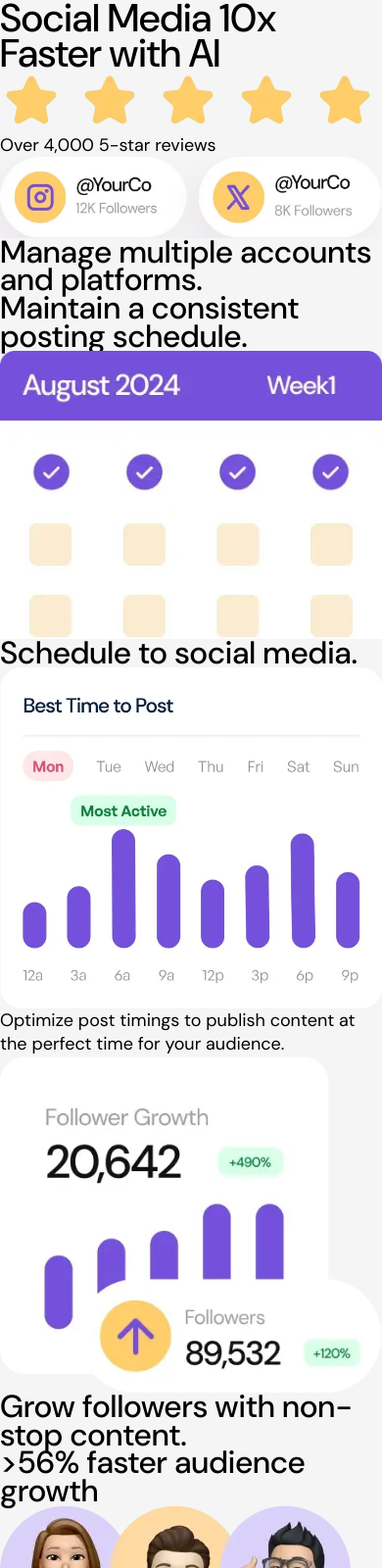
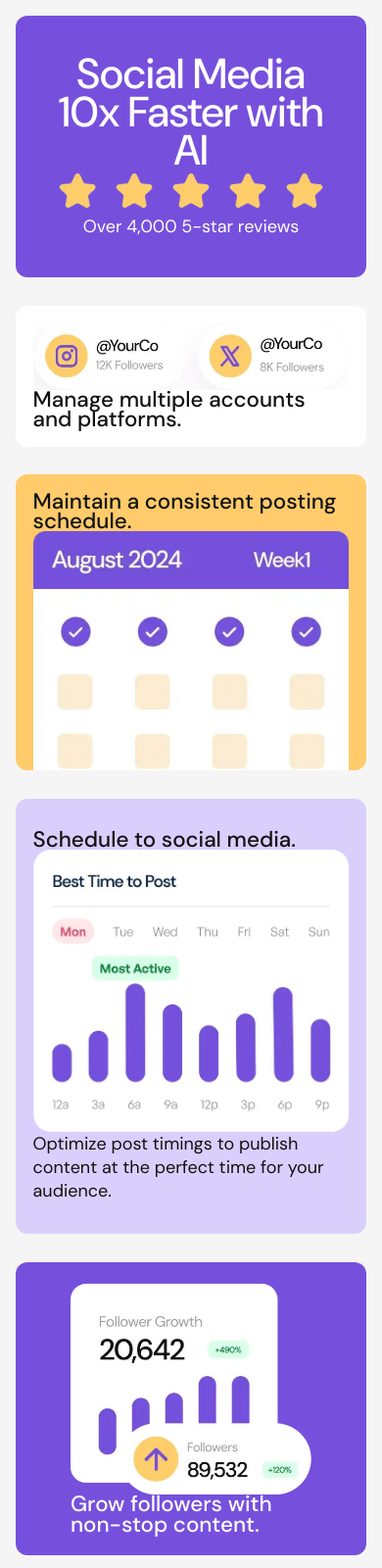
Before and after one commit to rolando2012/fm-bento-grid, a plain HTML site: page index.html in a window 390 px wide. Shown: the top 1600 px of the page at 98% size. Drawn offline with Linux system fonts and the light colour scheme.

Commit message:
style: add mobile-first layout and base card styles

```diff
--- a/style.css
+++ b/style.css
@@ -36,6 +36,7 @@ body {
     font-weight: 400;
     min-height: 100vh;
     background-color: hsl(0, 0%, 96%);
+    color: var(--black);
 }
 
 h1, h2 {
@@ -44,11 +45,11 @@ h1, h2 {
 }
 
 h1{
-    font-size: 2.5rem;
+    font-size: 2.7rem;
 }
 
 h2 {
-    font-size: 2rem;
+    font-size: 1.4rem;
 }
 
 p {
@@ -57,6 +58,72 @@ p {
 
 img {
     display: block;
-    object-fit: cover;
     max-width: 100%;
 }
+
+.bento-grid {
+    display: grid;
+    margin: 1rem;
+    gap: 1.8rem;
+}
+
+.bento-grid > article {
+    border-radius: 0.75rem;
+}
+
+.review-section {
+    padding: 2.5rem;
+    background-color: var(--purple-500);
+    color: var(--white);
+    text-align: center;
+}
+
+.accounts-section {
+    background-color: var(--white);
+    padding: 1.1rem;
+}
+
+.posting-section {
+    padding: 1.1rem;
+    padding-bottom: 0;
+    background-color: var(--yellow-500);
+}
+
+.schedule-social {
+    padding: 2rem 1.1rem;
+    background-color: var(--purple-100);
+}
+
+.grow {
+    padding: 1.3rem 3.5rem;
+    background-color: var(--purple-500);
+    color: var(--white)
+}
+
+.audience {
+    padding: 1.6rem;
+    background-color: var(--white);
+}
+
+.create {
+    padding: 1.6rem;
+    background-color: var(--yellow-100);
+}
+
+.content-ai {
+    padding: 1.3rem;
+    background-color: var(--yellow-500);
+}
+
+.attribution {
+    margin: 1rem;
+    padding: 1rem;
+    font-size: 0.875rem;
+    text-align: center;
+}
+
+.attribution a {
+    text-decoration: none;
+    color: var(--purple-500);
+    font-size: inherit;
+}
```
